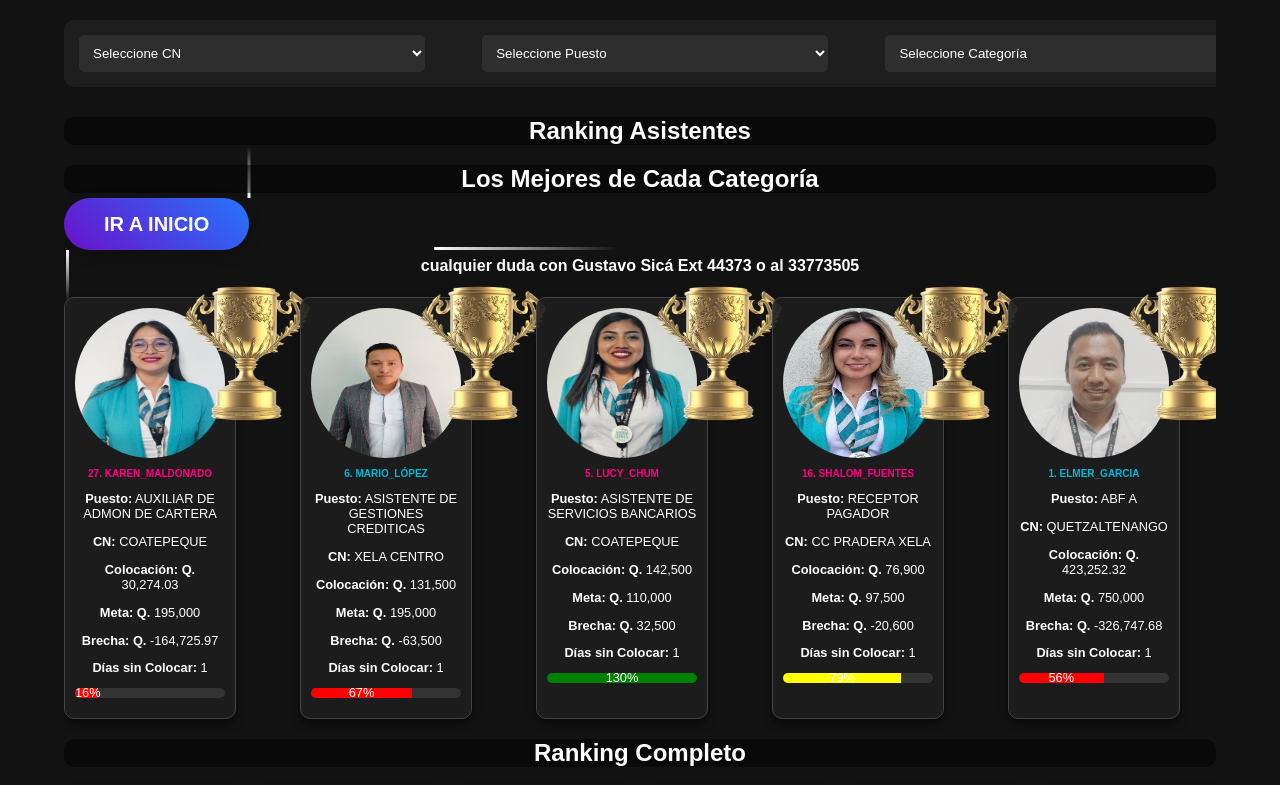
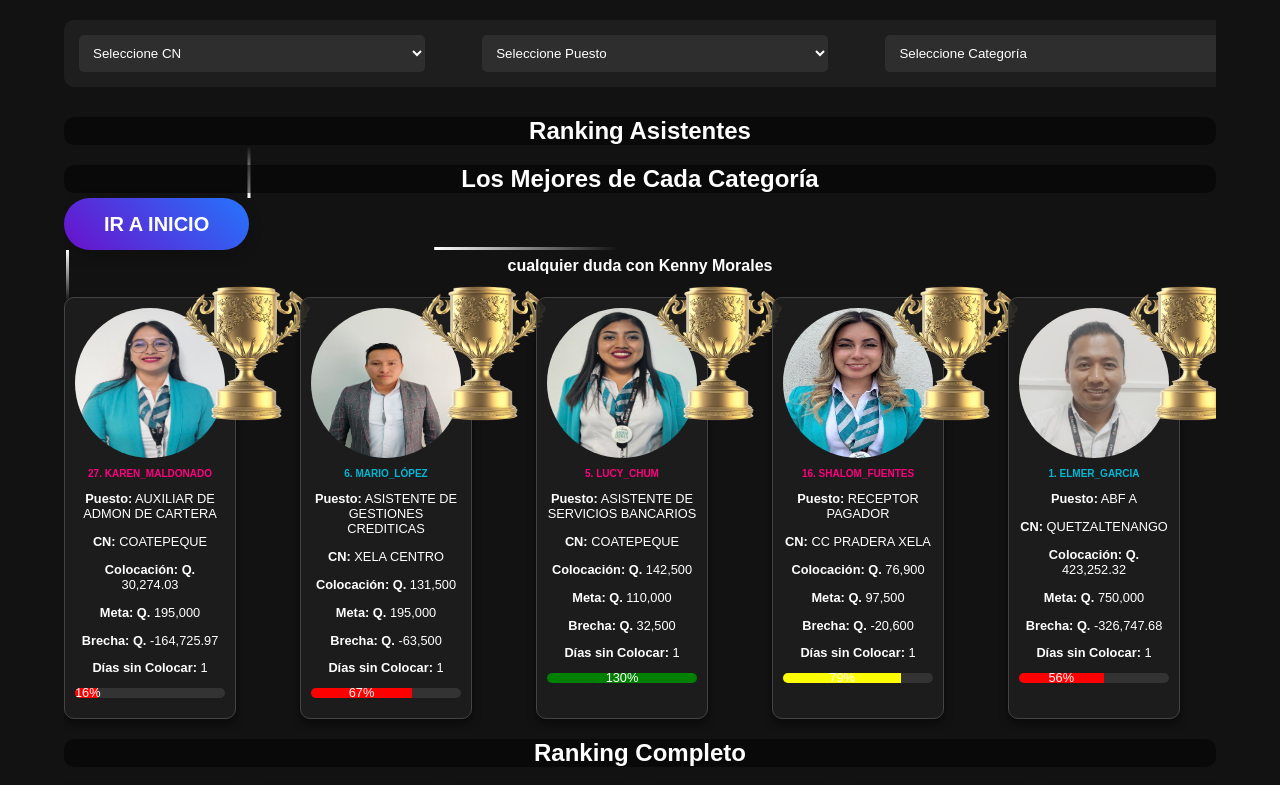
Before and after one commit to Gusta-365/Ranking-Sur-Occidenten-I, a plain HTML site: page Asistentes.html in a window 1280 px wide. Shown: the top 785 px of the page. Drawn offline with Linux system fonts and the light colour scheme.

Commit message:
Actualizar Asistentes.html

```diff
--- a/Asistentes.html
+++ b/Asistentes.html
@@ -287,7 +287,7 @@
             Ir a Inicio
         </a>
         <center>
-            <h4>cualquier duda con Gustavo Sicá Ext 44373 o al 33773505</h4>
+            <h4>cualquier duda con Kenny Morales</h4>
         </center>
 
         <div id="categoryBest" class="category-best"></div>
```
